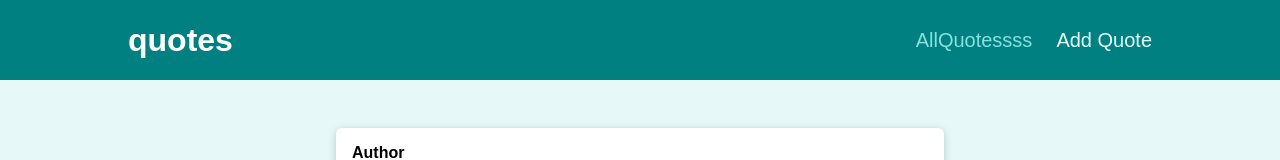
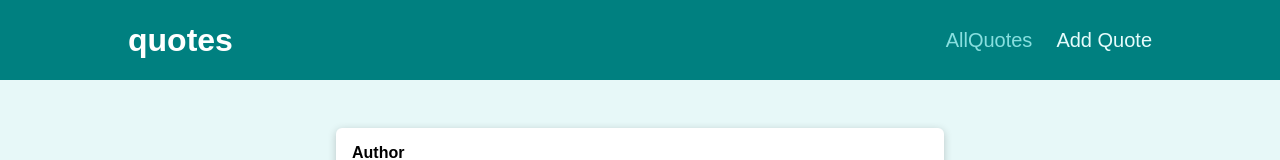
Before and after one commit to proxy0359/reactRouter-proj, a React (Create React App) app: page /add in a window 1280 px wide. Shown: the top 160 px of the page. Built offline with nearby package versions, Linux system fonts and the light colour scheme.

Commit message:
changed the spelling of quotes quotesss to quotes

```diff
--- a/src/components/layout/Header.js
+++ b/src/components/layout/Header.js
@@ -13,7 +13,7 @@ const Header = () => {
               to="/quotes"
               className={(navData) => (navData.isActive ? style.active : "")}
             >
-              AllQuotessss
+              AllQuotes
             </NavLink>
           </li>
           <li>
```
